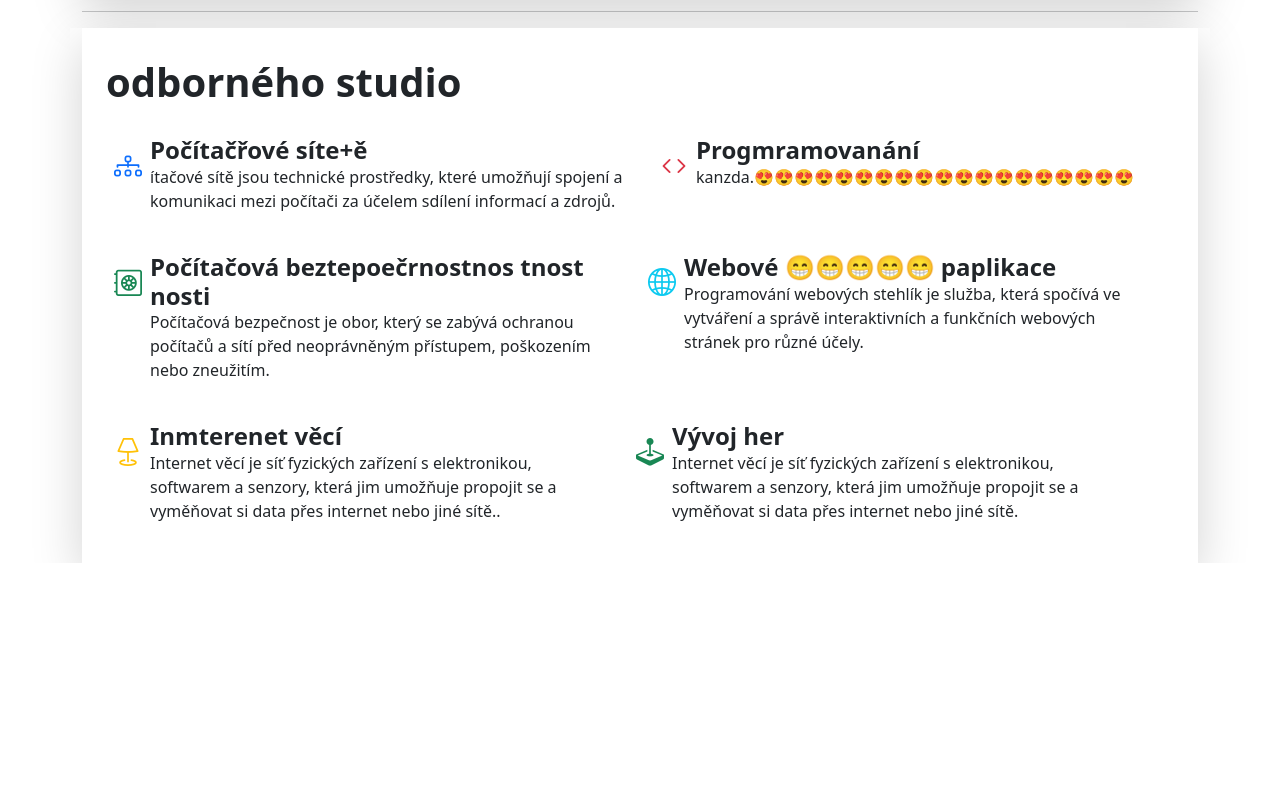
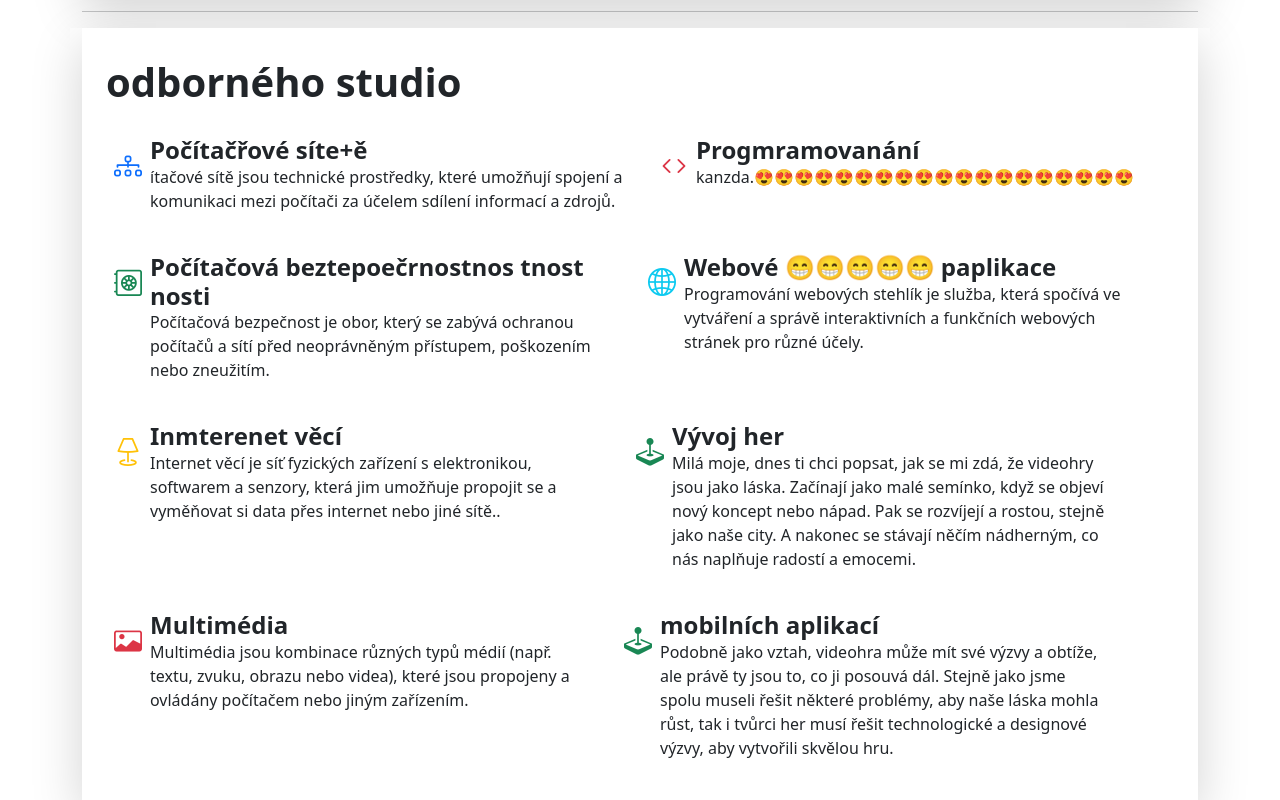
Before and after one commit to pslib-cz/2022-p1a-web-bootstrap-responsivity-steveruu, a plain HTML site: page index.html in a window 1280 px wide. Shown: the part 663-1463 px from the top of the page. Before the commit the page ends 1226 px from the top, so only its background shows below. Drawn offline with nearby package versions, Linux system fonts and the light colour scheme.

Commit message:
i am lost

```diff
--- a/index.html
+++ b/index.html
@@ -103,7 +103,32 @@
                             <i class="bi bi-joystick fs-3 p-2 text-success"></i>
                             <div>
                             <h3 class="fw-bold mb-0 fs-4">Vývoj her</h3>
-                            <p>Internet věcí je síť fyzických zařízení s elektronikou, softwarem a senzory, která jim umožňuje propojit se a vyměňovat si data přes internet nebo jiné sítě.</p>
+                            <p>Milá moje, dnes ti chci popsat, jak se mi zdá, že videohry jsou jako láska. Začínají jako malé semínko, když se objeví nový koncept nebo nápad. Pak se rozvíjejí a rostou, stejně jako naše city. A nakonec se stávají něčím nádherným, co nás naplňuje radostí a emocemi.</p>
+                            </div>
+                        </div>
+
+                </div>
+            </div>
+
+            <div class="row">
+                <div class="col">
+                    <div class="col d-flex align-items-start mt-4">
+                        <i class="bi bi-card-image fs-3 p-2 text-danger"></i>
+
+
+                        <div>
+                        <h3 class="fw-bold mb-0 fs-4">Multimédia</h3>
+                        <p>Multimédia jsou kombinace různých typů médií (např. textu, zvuku, obrazu nebo videa), které jsou propojeny a ovládány počítačem nebo jiným zařízením.</p>
+                        </div>
+                    </div>
+                </div>
+                <div class="col">
+                    <div class="col d-flex align-items-start mt-4">
+                        <div class="col d-flex align-items-start">
+                            <i class="bi bi-joystick fs-3 p-2 text-success"></i>
+                            <div>
+                            <h3 class="fw-bold mb-0 fs-4">mobilních aplikací</h3>
+                            <p>Podobně jako vztah, videohra může mít své výzvy a obtíže, ale právě ty jsou to, co ji posouvá dál. Stejně jako jsme spolu museli řešit některé problémy, aby naše láska mohla růst, tak i tvůrci her musí řešit technologické a designové výzvy, aby vytvořili skvělou hru.</p>
                             </div>
                         </div>
 
```
